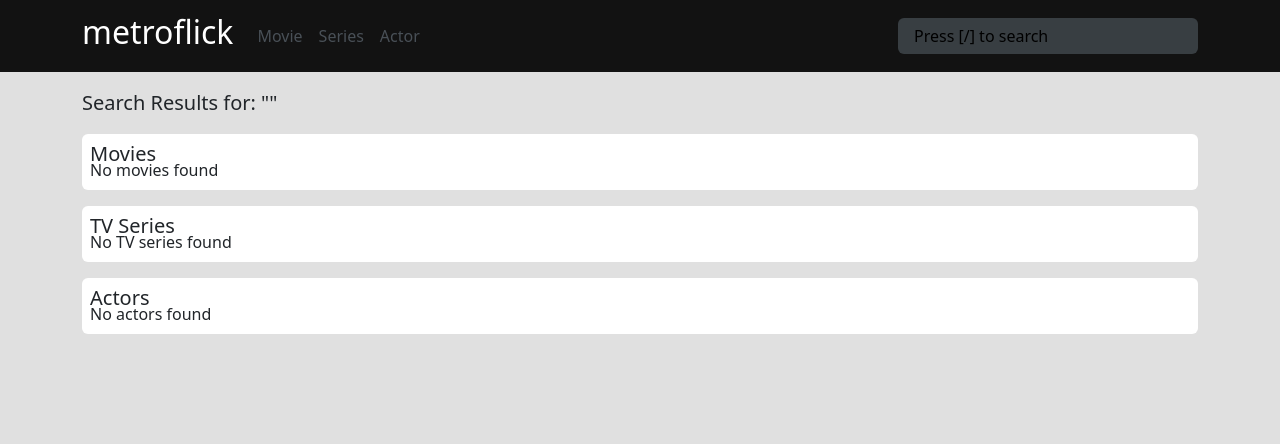
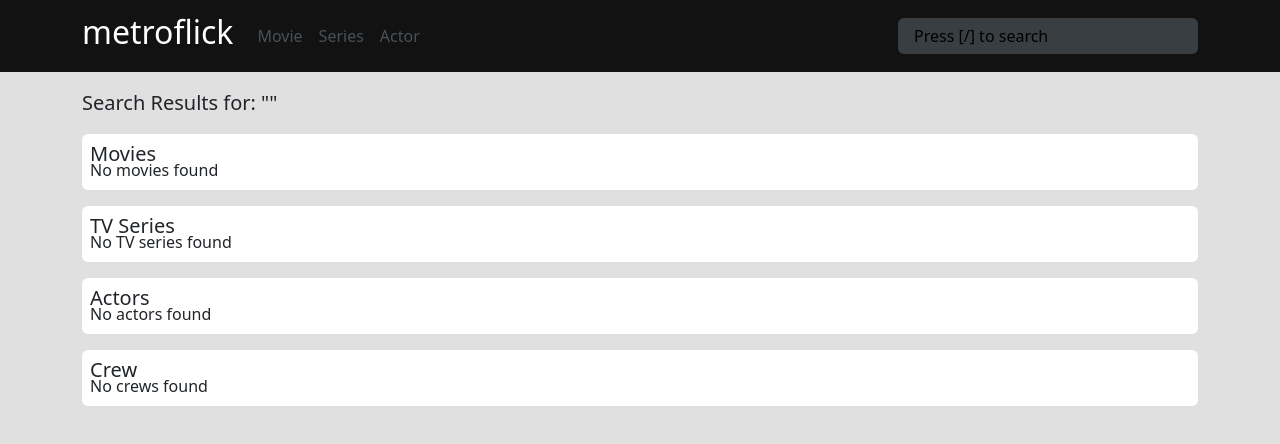
Before and after one commit to salmanizy/Metroflick, a React (Vite) app: page /results in a window 1280 px wide. Shown: the top 444 px of the page. Built offline with nearby package versions, Linux system fonts and the light colour scheme.

Commit message:
Crew Result Page

```diff
--- a/src/components/CrewDetail.jsx
+++ b/src/components/CrewDetail.jsx
@@ -77,6 +77,7 @@
                 <div className="col-6 d-flex align-self-center">
                     <div className="p-5 rounded-2 bg-dark">
                         <h1 className="mb-3 text-warning fw-semibold">{crew.name}</h1>
+                        <h5 className="d-block text-white-50">{crew.place_of_birth}</h5>
                         <h5 className="d-block text-white">Date of Birth: {formatDateOfBirth(crew.birthday)}</h5>
                         <p className="text-white-50">
                             {truncateBiography(crew.biography)}
--- a/src/components/ResultPage.jsx
+++ b/src/components/ResultPage.jsx
@@ -1,6 +1,6 @@
-import {useEffect, useState} from 'react';
+import {act, useEffect, useState} from 'react';
 import { Link, useSearchParams } from 'react-router-dom';
-import { searchMovies, searchActors, searchSeries } from '../api/tmdb';
+import { searchMovies, searchActors, searchSeries, searchCrews } from '../api/tmdb';
 
 const ResultsPage = () => {
   const [searchParams] = useSearchParams();
@@ -8,14 +8,16 @@
   const [movies, setMovies] = useState([])
   const [actors, setActors] = useState([])
   const [serieses, setSerieses] = useState([])
+  const [crews, setCrews] = useState([])
 
   useEffect(() => {
     if(keyword){
-      Promise.all([searchMovies(keyword), searchActors(keyword), searchSeries(keyword)])
-        .then(([movieResult, actorResult, seriesResult]) => {
+      Promise.all([searchMovies(keyword), searchActors(keyword), searchSeries(keyword), searchCrews(keyword)])
+        .then(([movieResult, actorResult, seriesResult, crewResult]) => {
           setMovies(movieResult);
           setActors(actorResult);
           setSerieses(seriesResult);
+          setCrews(crewResult)
         })
         .catch(error => console.error('Error fetching search results', error))
     }
@@ -77,22 +79,51 @@
         <h5>Actors</h5>
         <div className='row g-3'>
           {actors.length > 0 ? (
-            actors.map(actor => (
+            actors
+            .filter(actor => actor.known_for_department === 'Acting')
+            .map(actor => (
               <div key={actor.id} className='col-12 col-md-2 d-flex justify-content-center align-self-center'>
                 <Link to={`/cast/${actor.id}`} className="card bg-dark">
                   <img
                     src={actor.profile_path ? `https://image.tmdb.org/t/p/w500${actor.profile_path}` : 'https://fakeimg.pl/500x750/242424/454545?text=No+Image&font=bebas'}
                     alt={actor.name}
-                  />
+                    />
                   <div className="card-body bg-dark">
                     <p className="card-title text-light text-truncate text-nowrap">{actor.name}</p>
                     <p className='text-white-50 font-monospace text-truncate text-nowrap'>{actor.known_for && actor.known_for.length > 0 ? actor.known_for[0].title : 'Known for: Not available'}</p>
                   </div>
                 </Link>
               </div>
+            )
+          )
+        ) : (
+            <p>No actors found</p>
+          )}
+        </div>
+      </section>
+
+      <section className='bg-white p-2 mb-3 rounded'>
+        <h5>Crew</h5>
+        <div className='row g-3'>
+          {crews.length > 0 ? (
+            crews
+            .filter(actor => actor.known_for_department !== 'Acting')
+            .map(crew => (
+              <div key={crew.id} className='col-12 col-md-2 d-flex justify-content-center align-self-center'>
+                <Link to={`/crew/${crew.id}`} className="card bg-dark">
+                  <img
+                    src={crew.profile_path ? `https://image.tmdb.org/t/p/w500${crew.profile_path}` : 'https://fakeimg.pl/500x750/242424/454545?text=No+Image&font=bebas'}
+                    alt={crew.name}
+                  />
+                  <div className="card-body bg-dark">
+                    <p className="card-title text-light text-truncate text-nowrap">{crew.name}</p>
+                    <p className='text-white-50 font-monospace text-truncate text-nowrap'>{crew.known_for_department}</p>
+                  </div>
+                </Link>
+              </div>
             ))
           ) : (
-            <p>No actors found</p>
+            <p>No crews found</p>
           )}
         </div>
       </section>
```
